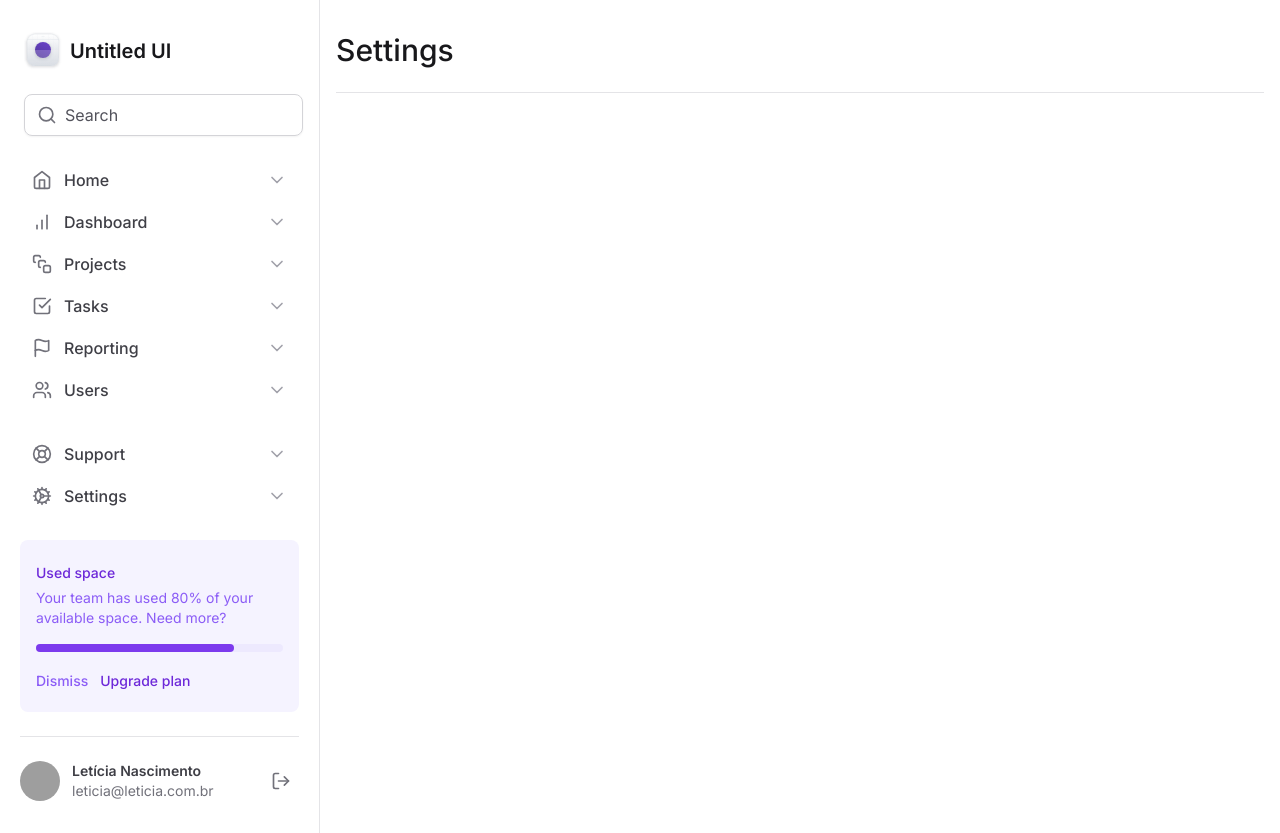
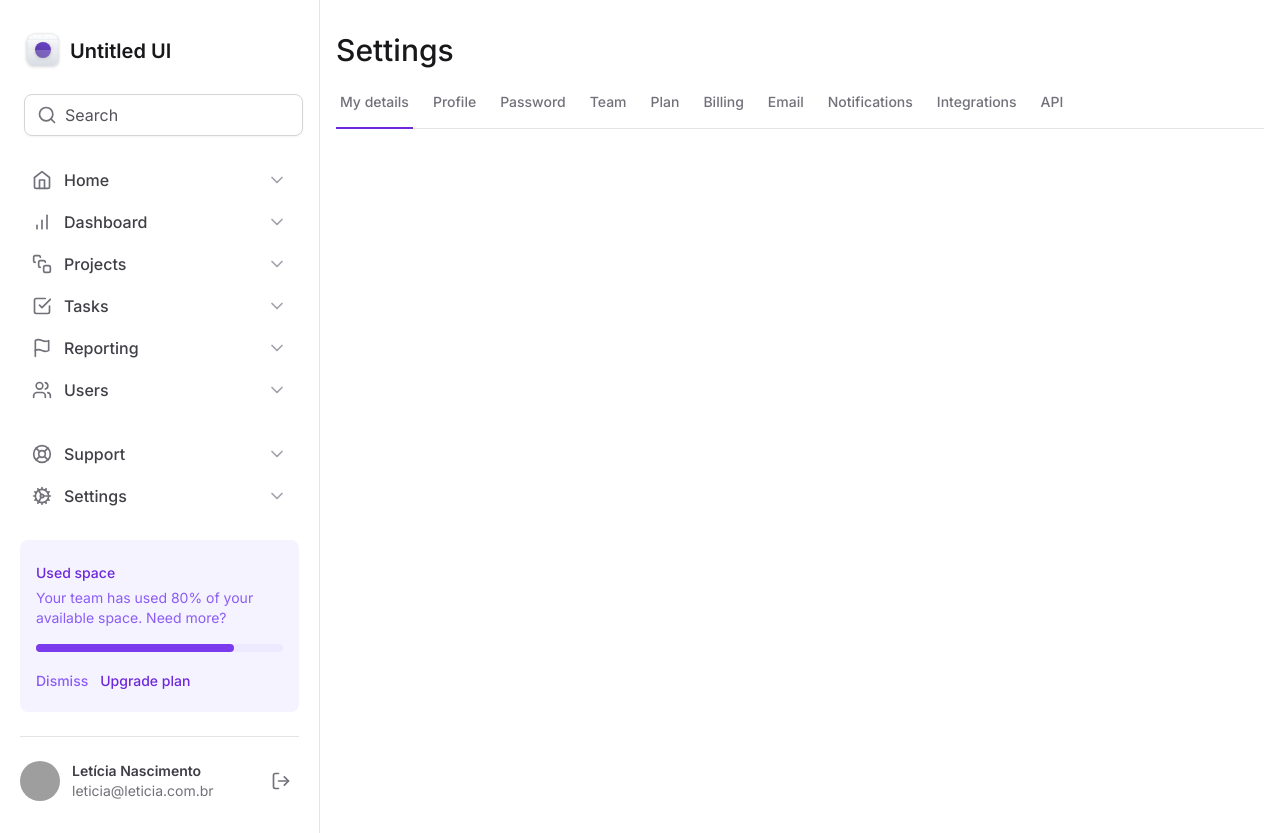
Before and after one commit to leticea/tailwind-next, a Next.js app: page / in a window 1280 px wide. Built offline with nearby package versions, Linux system fonts and the light colour scheme; grey boxes are pictures that could not be loaded.

Commit message:
feat(TabItem): tabs trigger styles

```diff
--- a/src/components/SettingsTabs/TabItem.tsx
+++ b/src/components/SettingsTabs/TabItem.tsx
@@ -12,9 +12,13 @@ export function TabItem({ value, title, isSelected = false }: TabItemProps) {
   return (
     <Tabs.Trigger
       value={value}
-      className="px-1 pb-4 text-sm font-medium text-zinc-500 hover:text-violet-700"
+      className="relative px-1 pb-4 text-sm font-medium text-zinc-500 hover:text-violet-700"
     >
       <span>{title}</span>
+
+      {isSelected && (
+        <div className="absolute left-0 right-0 h-0.5 bg-violet-700 -bottom-px" />
+      )}
     </Tabs.Trigger>
   );
 }
--- a/src/components/SettingsTabs/index.tsx
+++ b/src/components/SettingsTabs/index.tsx
@@ -1,12 +1,22 @@
 "use client";
 
 import * as Tabs from "@radix-ui/react-tabs";
+import { TabItem } from "./TabItem";
 
 export function SettingsTabs() {
   return (
     <Tabs.Root>
       <Tabs.List className="mt-6 flex w-full items-center gap-4 border-b border-zinc-200">
-
+        <TabItem value="tab1" title="My details" isSelected />
+        <TabItem value="tab2" title="Profile" />
+        <TabItem value="tab3" title="Password" />
+        <TabItem value="tab4" title="Team" />
+        <TabItem value="tab5" title="Plan" />
+        <TabItem value="tab6" title="Billing" />
+        <TabItem value="tab7" title="Email" />
+        <TabItem value="tab8" title="Notifications" />
+        <TabItem value="tab9" title="Integrations" />
+        <TabItem value="tab10" title="API" />
       </Tabs.List>
     </Tabs.Root>
   );
```
